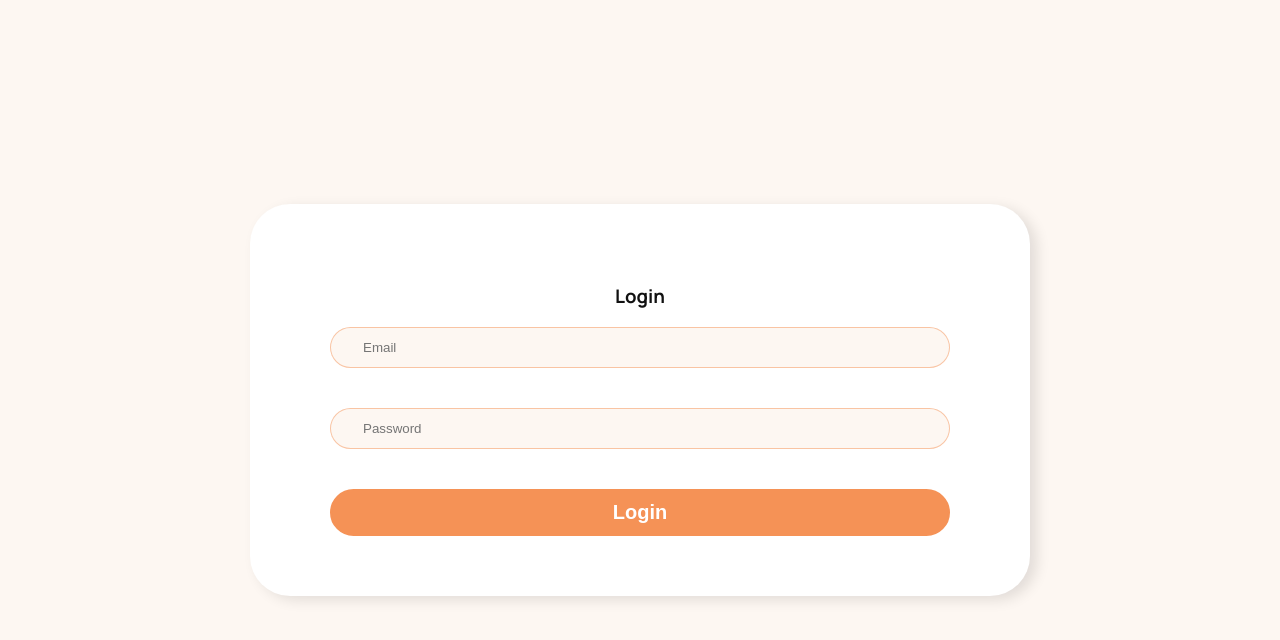
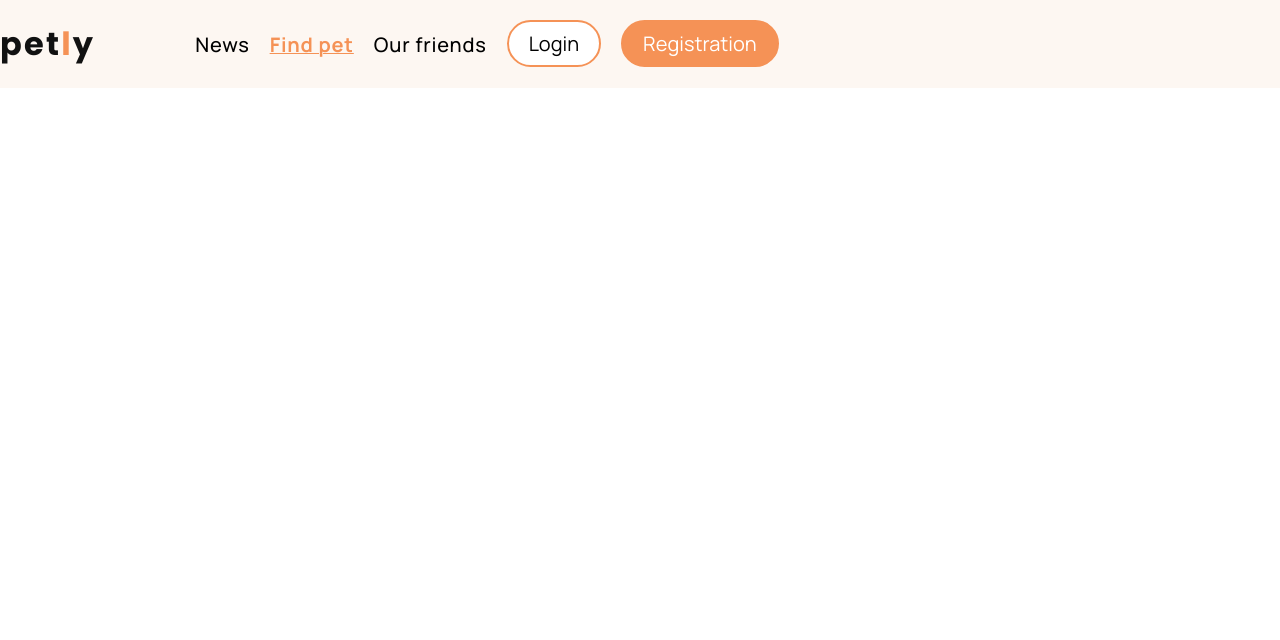
Before and after one commit to gradussus/petly-front, a React (Create React App) app: page / in a window 1280 px wide. Shown: the top 640 px of the page. Built offline with nearby package versions, Linux system fonts and the light colour scheme.

Commit message:
add fonts add header styles

```diff
--- a/public/index.html
+++ b/public/index.html
@@ -5,7 +5,10 @@
     <link rel="icon" href="%PUBLIC_URL%/favicon.ico" />
     <link rel="preconnect" href="https://fonts.googleapis.com">
 <link rel="preconnect" href="https://fonts.gstatic.com" crossorigin>
-<link href="https://fonts.googleapis.com/css2?family=Manrope:wght@400;500;700&display=swap" rel="stylesheet">
+<!-- <link href="https://fonts.googleapis.com/css2?family=Manrope:wght@400;500;700&display=swap" rel="stylesheet"> -->
+
+<link href="https://fonts.googleapis.com/css2?family=Manrope:wght@400;500;700&family=Poppins:wght@700&display=swap" rel="stylesheet">
+
     <meta name="viewport" content="width=device-width, initial-scale=1" />
     <meta name="theme-color" content="#000000" />
     <meta
--- a/src/components/App.Style.js
+++ b/src/components/App.Style.js
@@ -2,9 +2,6 @@ import styled from "styled-components";
 
 export const Title = styled.div`
 height: 100vh;
-display: flex;
-justify-content: center;
-align-items: center;
 font-size: ${p => p.theme.fontSizes.lx}px;
 font-weight: ${p => p.theme.fontWeights.bold};
 color: ${p => p.theme.colors.primeText};
--- a/src/components/App.jsx
+++ b/src/components/App.jsx
@@ -1,13 +1,19 @@
-import { Title } from "./App.Style";
+// import { Title } from "./App.Style";
 import { lazy } from 'react';
 
-const LoginPage = lazy(() => import('../pages/Login/Login'));
+// const LoginPage = lazy(() => import('../pages/Login/Login'));
+// const Header = lazy(() => import('../components/Header/Header'));
+import Header from './Header/Header';
+
 
 export const App = () => {
 
   return (
-     <Title>
-      <LoginPage/>
-    </Title>
+    <Header/>
+
+    //  <Title>
+
+    //   {/* <LoginPage/> */}
+    // </Title>
   );
 };
--- /dev/null
+++ b/src/components/Header/Header.jsx
@@ -0,0 +1,33 @@
+import * as HeaderStyle from './Header.styled';
+// import { NavLink } from "react-router-dom";
+
+
+const Header = () => {
+    return (
+    <HeaderStyle.HeaderBody>
+
+        <HeaderStyle.Logo>pet<HeaderStyle.Accent>l</HeaderStyle.Accent>y</HeaderStyle.Logo>
+
+        <HeaderStyle.NavLink>News</HeaderStyle.NavLink>
+        <HeaderStyle.ActiveLink>Find pet</HeaderStyle.ActiveLink>
+        <HeaderStyle.NavLink>Our friends</HeaderStyle.NavLink>
+
+        <HeaderStyle.SimpleButton>Login</HeaderStyle.SimpleButton>
+        <HeaderStyle.ActiveButton>Registration</HeaderStyle.ActiveButton>
+
+    </HeaderStyle.HeaderBody>
+
+    );
+  };
+
+  export default Header;
+
+
+  // auth nav  login nav - два компонента,
+  // user nav gap 20px -> 2 buttons login + register (link from reactRouterDOM) styled component
+  // header обернуть -> logo в компонент вынести и
+  // header body flex
+  // навигация -> массив из него рендерим все ссылки в массиве href or title
+  // [{href: '/news', title: "News"},]
+  // [{href: '/find', title: "Find pet"}]
+  //
--- /dev/null
+++ b/src/components/Header/Header.styled.js
@@ -0,0 +1,73 @@
+import styled from 'styled-components';
+import { theme } from '../../theme';
+
+export const HeaderBody = styled.div`
+display: flex;
+padding: 20px 0px;
+background-color: ${theme.colors.background};
+gap: 20px;
+
+`
+export const Logo = styled.a`
+font-family: 'Poppins';
+font-style: normal;
+font-weight: 700;
+font-size: 32px;
+line-height: 48px;
+letter-spacing: 0.07em;
+color: #111111;
+margin-right: 80px;
+
+:hover{
+    cursor: pointer;
+}
+`
+
+export const Accent = styled.span`
+color: ${theme.colors.accent};
+`
+
+export const NavLink = styled.a`
+font-family: 'Manrope';
+font-style: normal;
+font-weight: 500;
+font-size: 20px;
+line-height: 27px;
+display: flex;
+align-items: center;
+letter-spacing: 0.04em;
+
+:hover{
+    cursor: pointer;
+}
+
+ `;
+
+export const ActiveLink = styled(NavLink)`
+font-weight: 700;
+color: ${theme.colors.accent};
+text-decoration-line: underline;
+text-decoration-thickness: 0.5px;
+`;
+
+
+export const SimpleButton = styled.button`
+display: flex;
+align-items: center;
+font-family: 'Manrope';
+font-weight: ${theme.fontWeights.normal};
+font-size: ${theme.fontSizes.mx};
+height: 47px;
+border-radius: ${theme.radii.large};
+border: ${theme.borders.large};
+background: ${theme.colors.white};
+color: ${theme.colors.black};
+padding: 10px 20px;
+`;
+
+export const ActiveButton = styled(SimpleButton)`
+
+background: ${theme.colors.accent};
+color: ${theme.colors.white};
+
+`;
```
